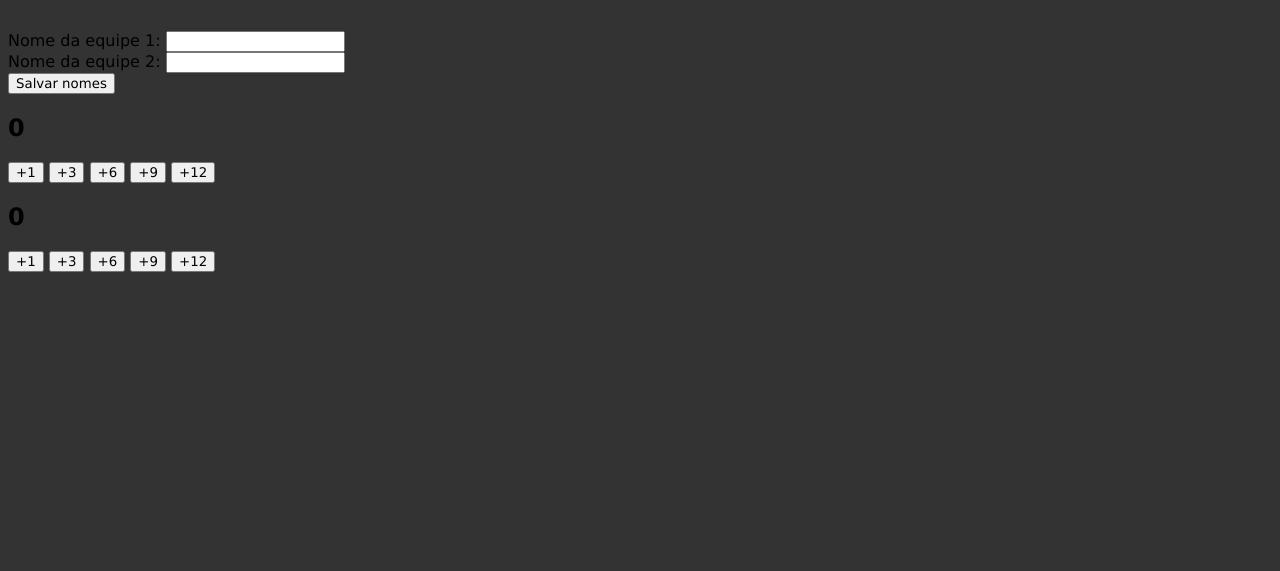
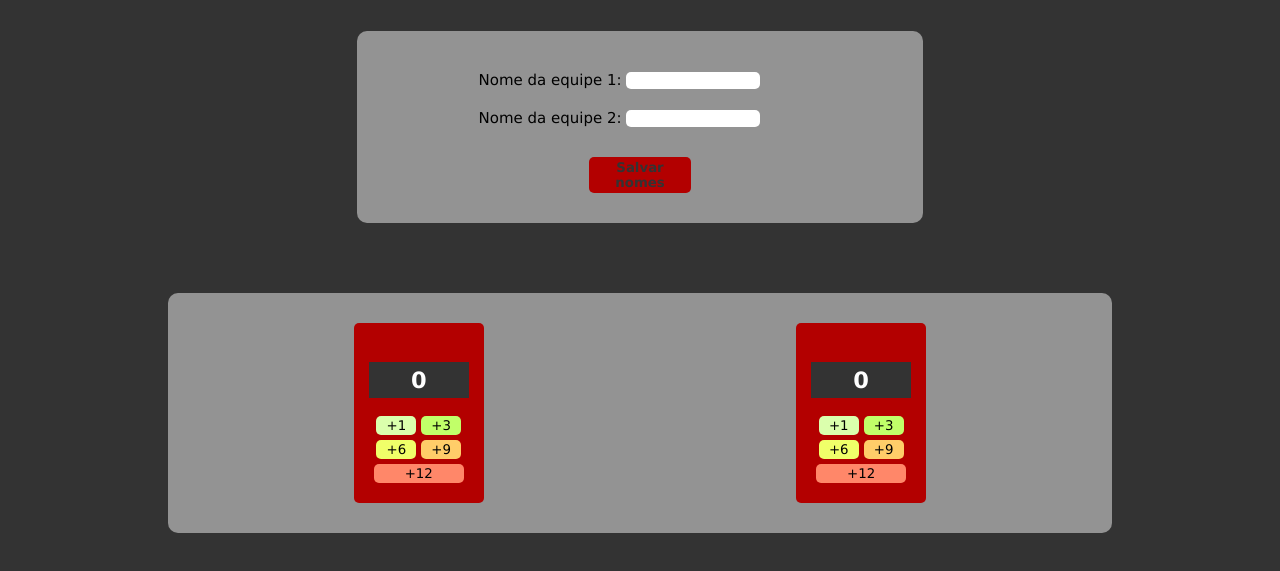
Before and after one commit to GustavoHMarchi/Games, a plain HTML site: page TrucoCounter/index.html in a window 1280 px wide. Shown: the part 53-624 px from the top of the page. Drawn offline with Linux system fonts and the light colour scheme.

Commit message:
Alterações n css

```diff
--- a/TrucoCounter/index.html
+++ b/TrucoCounter/index.html
@@ -20,21 +20,33 @@
         <button onclick="publicarNome()">Salvar nomes</button>
     </div>
     <div class="contador" id="contador">
-        <div class="pontosEquipe1">
-            <h2 class="pontos1" id="pontos1">0</h2>
+        <div class="pontosEquipe">
+            <h2 class="pontos" id="pontos1">0</h2>
+            <div class="blocoA">
                 <button onclick="add1E1" class="add1">+1</button>
                 <button onclick="add3E1" class="add3">+3</button>
+            </div>
+            <div class="blocoB">
                 <button onclick="add6E1" class="add6">+6</button>
                 <button onclick="add9E1" class="add9">+9</button>
+            </div>
+            <div class="blocoC">
                 <button onclick="add12E1" class="add12">+12</button>
             </div>
-        <div class="pontosEquipe2">
-            <h2 class="pontos2" id="pontos2">0</h2>
+        </div>
+        <div class="pontosEquipe">
+            <h2 class="pontos" id="pontos2">0</h2>
+            <div class="blocoA">
                 <button onclick="add1E2" class="add1">+1</button>
                 <button onclick="add3E2" class="add3">+3</button>
+            </div>
+            <div class="blocoB">
                 <button onclick="add6E2" class="add6">+6</button>
                 <button onclick="add9E2" class="add9">+9</button>
+            </div>
+            <div class="blocoC">
                 <button onclick="add12E2" class="add12">+12</button>
+            </div>
         </div>
     </div>
 </body>
--- a/TrucoCounter/style.css
+++ b/TrucoCounter/style.css
@@ -20,3 +20,103 @@ body{
 .branco{
     color: #ffffff;
 }
+.inicio{
+    width: 40%;
+    margin: auto;
+    display: flex;
+    flex-direction: column;
+    background-color: #939393;
+    padding: 30px;
+    border-radius: 10px;
+    border: none;
+    font-size: 15px;
+    align-items: center;
+}
+.nome{
+    margin: 10px;
+}
+.nome input{
+    width: 40%;
+    margin: auto;
+    border-radius: 5px;
+    border: none;
+}
+.inicio button{
+    color: #333333;
+    background-color: #b30000;
+    border: none;
+    font-weight: 600;
+    padding: 3px;
+    width: 20%;
+    margin: auto;
+    margin-top: 20px;
+    border-radius: 5px;
+}
+.contador{
+    width: 70%;
+    margin: auto;
+    margin-top: 70px;
+    display: flex;
+    background-color: #939393;
+    padding: 30px;
+    border-radius: 10px;
+    border: none;
+    font-size: 15px;
+    justify-content: space-around;
+}
+.pontosEquipe{
+    background-color:#b30000;
+    padding: 20px;
+    border-radius: 5px;
+    display: flex;
+    flex-direction: column;
+    align-items: center;
+}
+.pontos{
+    background-color: #333333;
+    color: #ffffff;
+    padding: 5px;
+    width: 100%;
+    text-align: center;
+}
+.add1{
+    background-color: #dbffad;
+    border: none;
+    padding: 2px;
+    border-radius: 5px;
+    width: 40px;
+}
+.add3{
+    background-color: rgb(193, 255, 105);
+    border: none;
+    padding: 2px;
+    border-radius: 5px;
+    width: 40px;
+}
+.add6{
+    background-color: rgb(240, 255, 105);
+    border: none;
+    padding: 2px;
+    border-radius: 5px;
+    width: 40px;
+}
+.add9{
+    background-color: rgb(255, 205, 105);
+    border: none;
+    padding: 2px;
+    border-radius: 5px;
+    width: 40px;
+}
+.add12{
+    background-color: rgb(255, 135, 105);
+    border: none;
+    padding: 2px;
+    border-radius: 5px;
+    width: 90px;
+}
+.blocoB{
+    margin-top: 5px;
+}
+.blocoC{
+    margin-top: 5px;
+}
```
Lines whose indentation alone changed are shown as unchanged.
